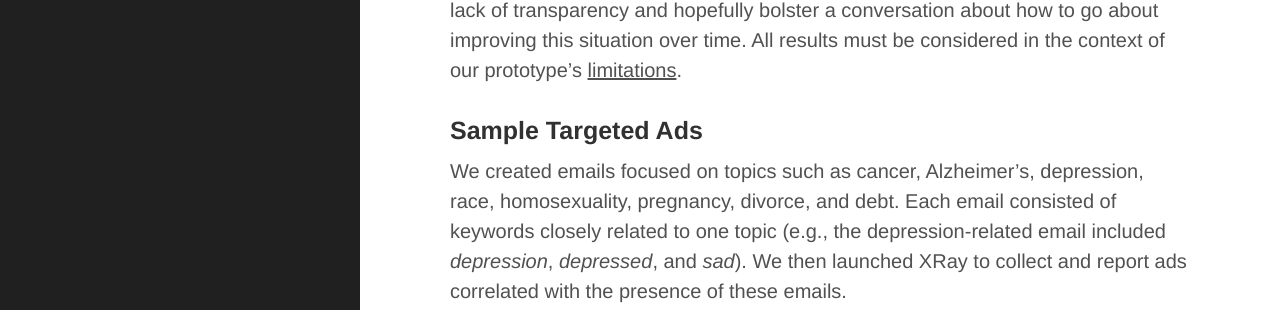
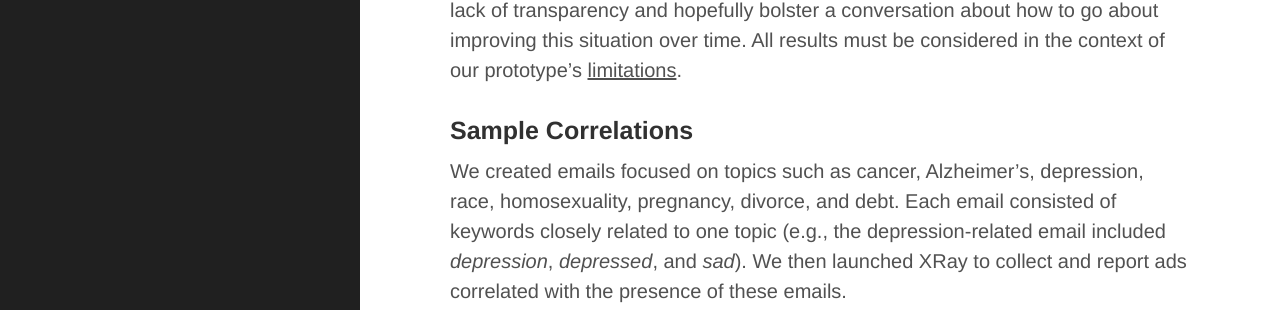
Before and after one commit to columbia/xray, a Jekyll site: the page built from findings.md, in a window 1280 px wide and 900 px high, scrolled down 411 px. Shown: the part 144-454 px from the top of the window. Built offline with Jekyll 4.4.1, drawn with Linux system fonts in a browser that asks for light colours; Markdown is read by kramdown in place of the engine named in the settings.

Commit message:
more targeting->correlation

```diff
--- a/findings.md
+++ b/findings.md
@@ -28,7 +28,7 @@ All results must be considered in the context of our prototype's
 [limitations]({{ site.baseurl }}/demo#caveats).
 
 
-<h3 id="table">Sample Targeted Ads</h3>
+<h3 id="table">Sample Correlations</h3>
 
 We created emails focused on topics such as cancer, Alzheimer's, depression,
 race, homosexuality, pregnancy, divorce, and debt.  Each email consisted
```
